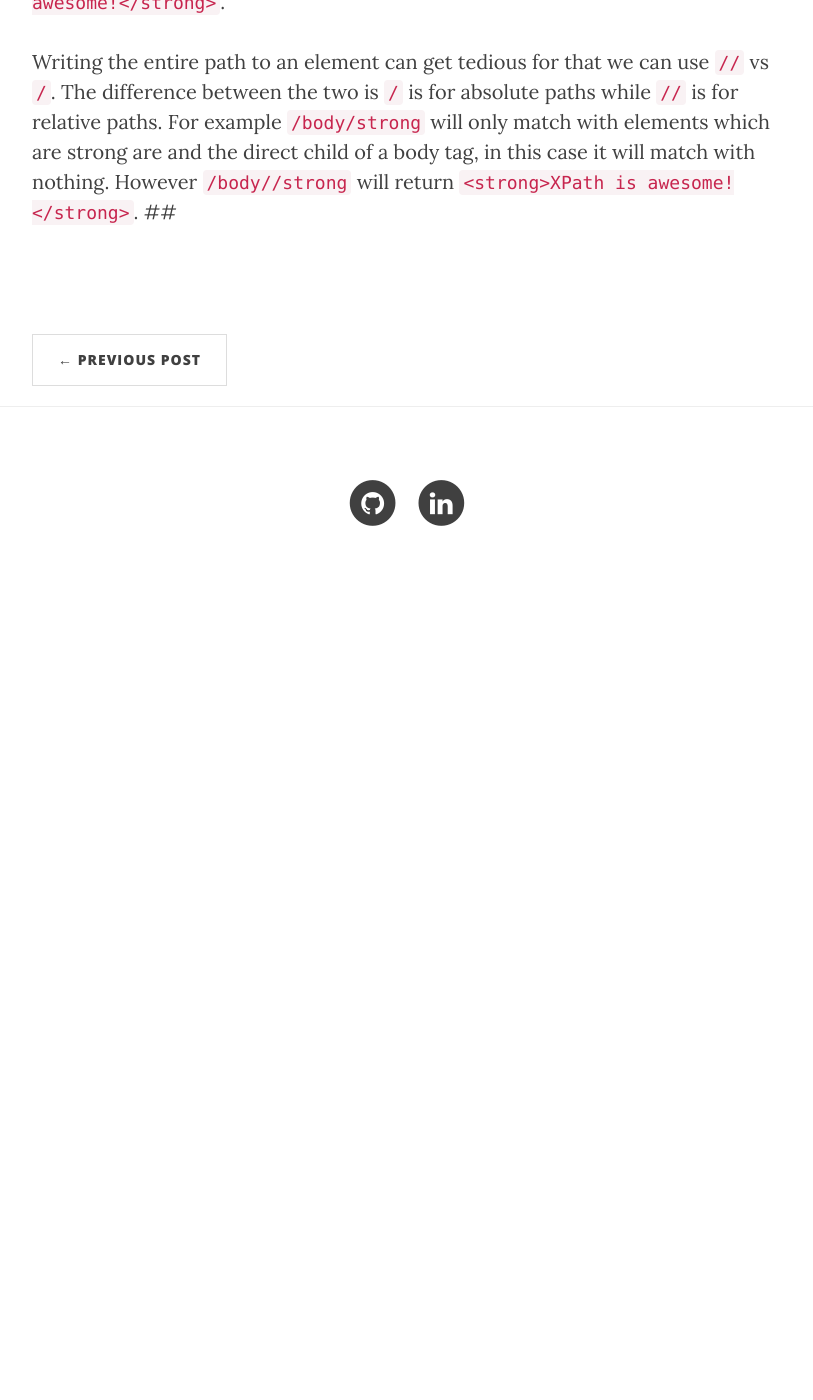
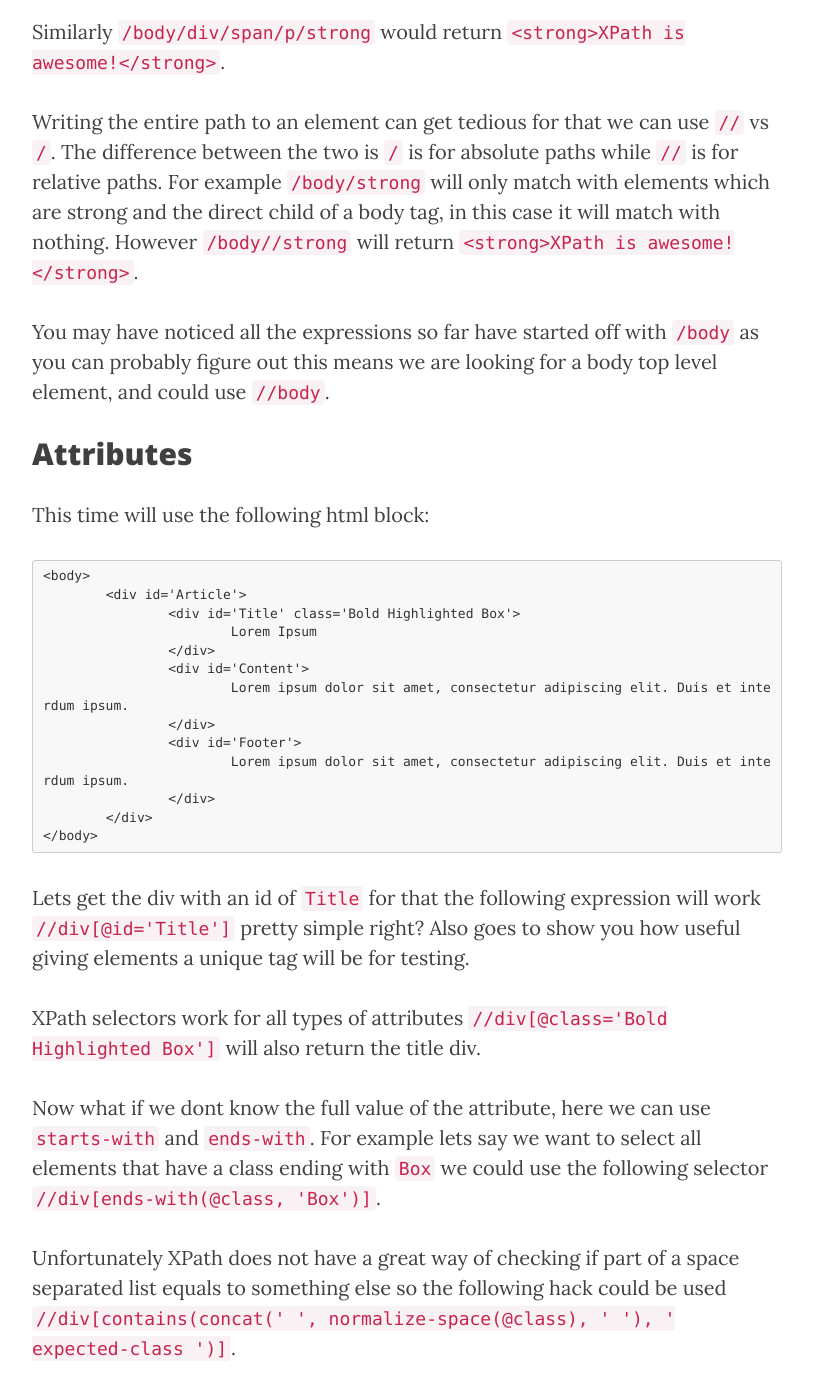
Before and after one commit to kwojcicki/kwojcicki.github.io, a Jekyll site: the page built from _posts/2019-01-11-XPATH.md, in a window 1280 px wide and 1400 px high, scrolled down 2079 px. Shown: the whole window, without its empty margins (233-1046 px from the left). Built offline with Jekyll 4.4.1, drawn with Linux system fonts in a browser that asks for light colours; nearby versions of some CDN libraries; before the commit the page ends 2704 px from its top, so only the background shows below that; some of the changed text lies outside the part shown.

Commit message:
xpath progress

````diff
--- a/_posts/2019-01-11-XPATH.md
+++ b/_posts/2019-01-11-XPATH.md
@@ -1,8 +1,8 @@
 ---
 layout:     post
-title:      "XPath tutorial"
+title:      "XPath tutorial and cheatsheet"
 subtitle:   "All you need to know about XPath"
-date:       2019-01-1 19:04:00
+date:       2019-01-11 19:04:00
 author:     "Krystian Wojcicki"
 header-img: "img/posts/jekyll-bg.jpg"
 comments: true
@@ -37,7 +37,7 @@ So what exactly is XPath? Well as defined the [XPath](https://www.w3.org/TR/xpat
 
 Many XPath expressions resemble that of traversing your favorite Unix filesystem ie ```cd /``` navigates you to  the root direction ```/``` as a XPath expression returns the root element.
 
-Lets start off with this simple html block
+Lets start off with this simple html block:
 ```
 <body>
 	<div>
@@ -55,5 +55,33 @@
 
 Similarly ```/body/div/span/p/strong``` would return ```<strong>XPath is awesome!</strong>```.
 
-Writing the entire path to an element can get tedious for that we can use ```//``` vs ```/```. The difference between the two is ```/``` is for absolute paths while ```//``` is for relative paths. For example ```/body/strong``` will only match with elements which are strong are and the direct child of a body tag, in this case it will match with nothing. However ```/body//strong``` will return ```<strong>XPath is awesome!</strong>```.
-##
+Writing the entire path to an element can get tedious for that we can use ```//``` vs ```/```. The difference between the two is ```/``` is for absolute paths while ```//``` is for relative paths. For example ```/body/strong``` will only match with elements which are strong and the direct child of a body tag, in this case it will match with nothing. However ```/body//strong``` will return ```<strong>XPath is awesome!</strong>```.
+
+You may have noticed all the expressions so far have started off with ```/body``` as you can probably figure out this means we are looking for a body top level element, and could use ```//body```.
+
+## Attributes
+
+This time will use the following html block:
+```
+<body>
+	<div id='Article'>
+		<div id='Title' class='Bold Highlighted Box'>
+			Lorem Ipsum
+		</div>
+		<div id='Content'>
+			Lorem ipsum dolor sit amet, consectetur adipiscing elit. Duis et interdum ipsum.
+		</div>
+		<div id='Footer'>
+			Lorem ipsum dolor sit amet, consectetur adipiscing elit. Duis et interdum ipsum.
+		</div>
+	</div>
+</body>
+```
+
+Lets get the div with an id of ```Title``` for that the following expression will work ```//div[@id='Title']``` pretty simple right? Also goes to show you how useful giving elements a unique tag will be for testing.
+
+XPath selectors work for all types of attributes ```//div[@class='Bold Highlighted Box']``` will also return the title div.
+
+Now what if we dont know the full value of the attribute, here we can use ```starts-with``` and ```ends-with```. For example lets say we want to select all elements that have a class ending with ```Box``` we could use the following selector ```//div[ends-with(@class, 'Box')]```.
+
+Unfortunately XPath does not have a great way of checking if part of a space separated list equals to something else so the following hack could be used ```//div[contains(concat(' ', normalize-space(@class), ' '), ' expected-class ')]```.
````
